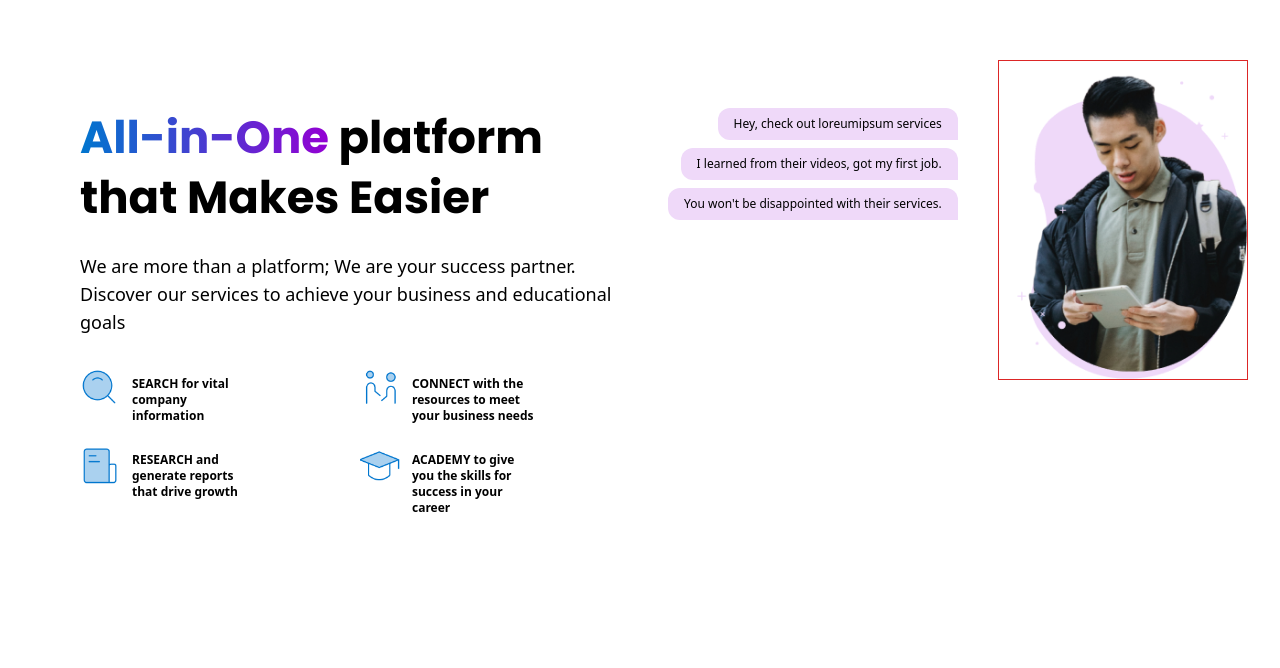
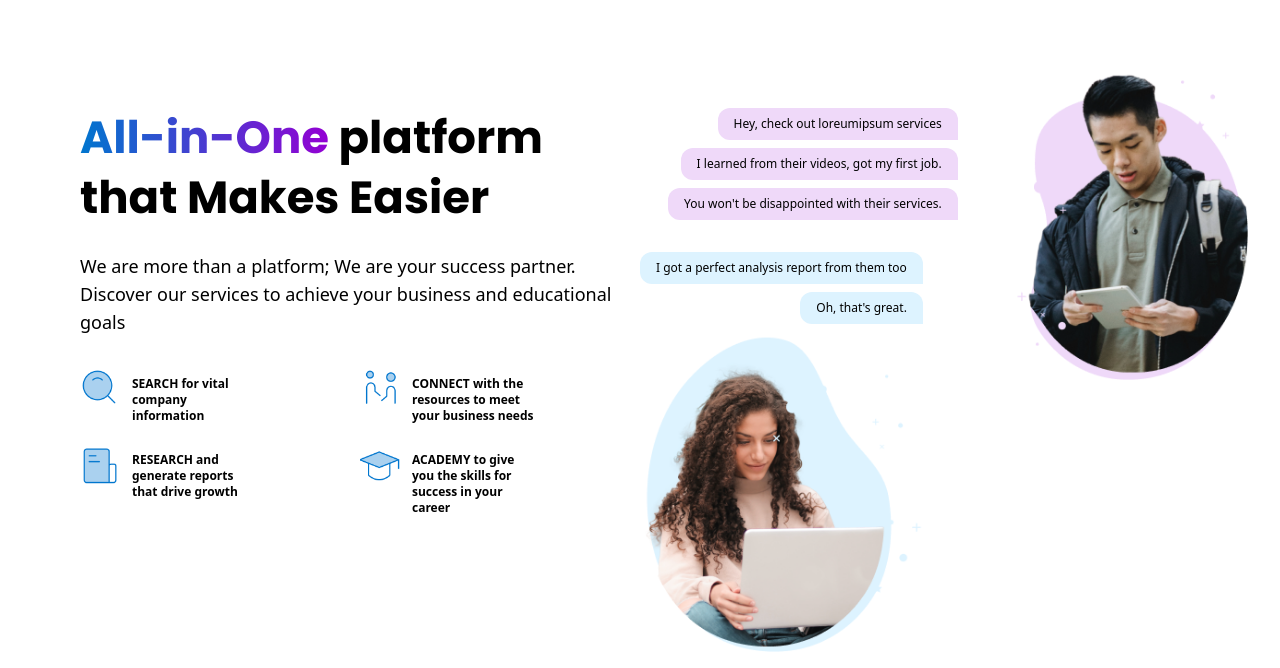
Before and after one commit to abid365/filesure-assignment, a React (Vite) app: page / in a window 1280 px wide. Shown: the part 1887-2555 px from the top of the page. Built offline with nearby package versions, Linux system fonts and the light colour scheme.

Commit message:
finished All in one platform finished

```diff
--- a/src/blocks/AllInOnePlatform.jsx
+++ b/src/blocks/AllInOnePlatform.jsx
@@ -30,7 +30,7 @@ const AllInOnePlatform = () => {
       </div>
 
       {/* Right side images */}
-      <div>
+      <div className="flex flex-col">
         <div className="relative">
           {/* chat bubbles */}
           <div className="absolute flex flex-col items-end left-7">
@@ -48,7 +48,26 @@ const AllInOnePlatform = () => {
           <img
             src="/public/Student.png"
             alt="student"
-            className="absolute -top-12 -right-12 h-80 border border-red-600"
+            className="absolute -top-12 -right-12 h-80"
+          />
+        </div>
+
+        {/* teacher image and chat bubble */}
+        <div className="relative">
+          {/* chat bubbles */}
+          <div className="absolute top-36 flex flex-col items-end w-fit">
+            <p className="rounded-t-xl rounded-bl-xl bg-[#DDF3FF] px-4 py-2 text-xs mb-2 w-fit">
+              I got a perfect analysis report from them too
+            </p>
+            <p className="rounded-t-xl rounded-bl-xl bg-[#DDF3FF] px-4 py-2 text-xs mb-2 w-fit">
+              Oh, that's great.
+            </p>
+          </div>
+          {/* techer image */}
+          <img
+            src="/public/Teacher.png"
+            alt="teacher image"
+            className="absolute h-80 top-56"
           />
         </div>
       </div>
```
Also changed, not shown: public/Teacher.png (added).
